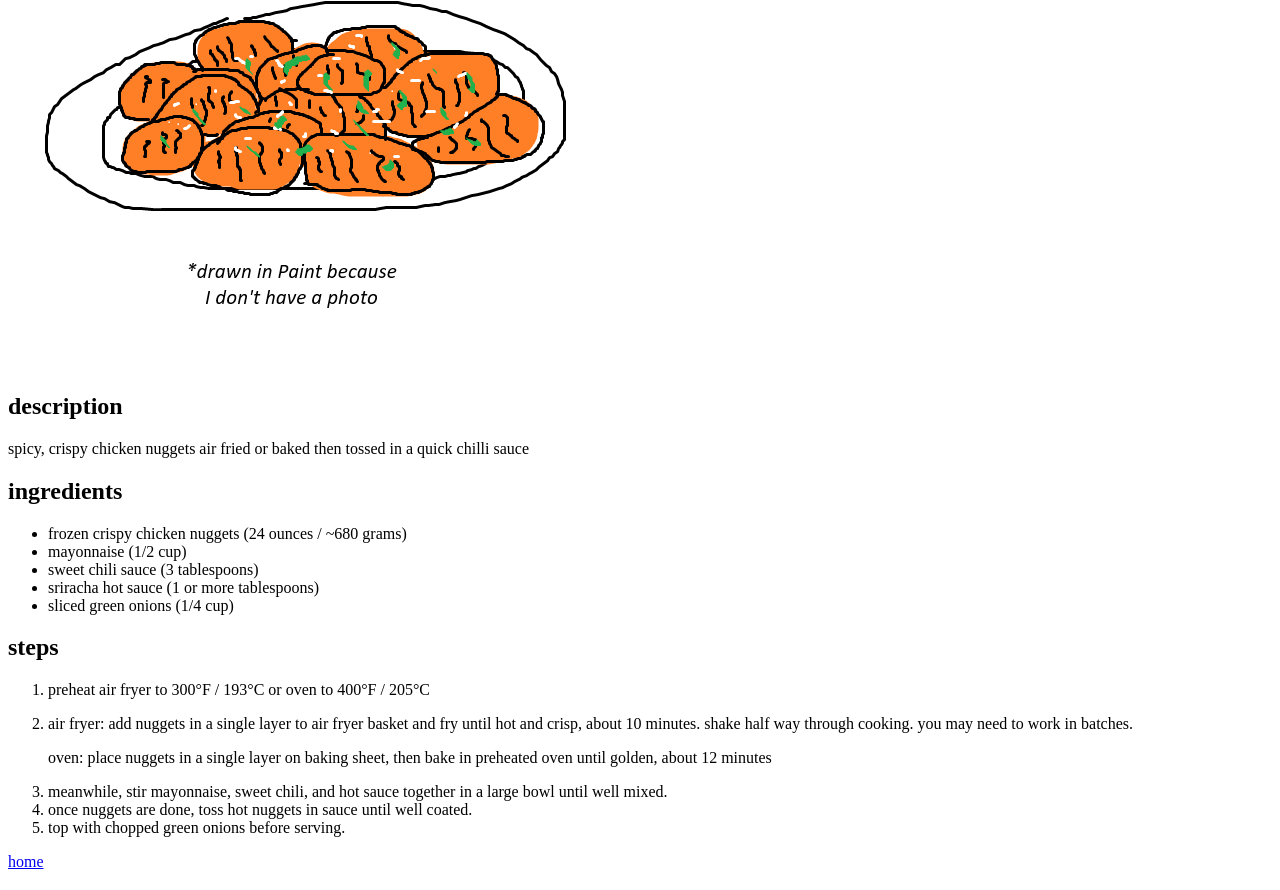
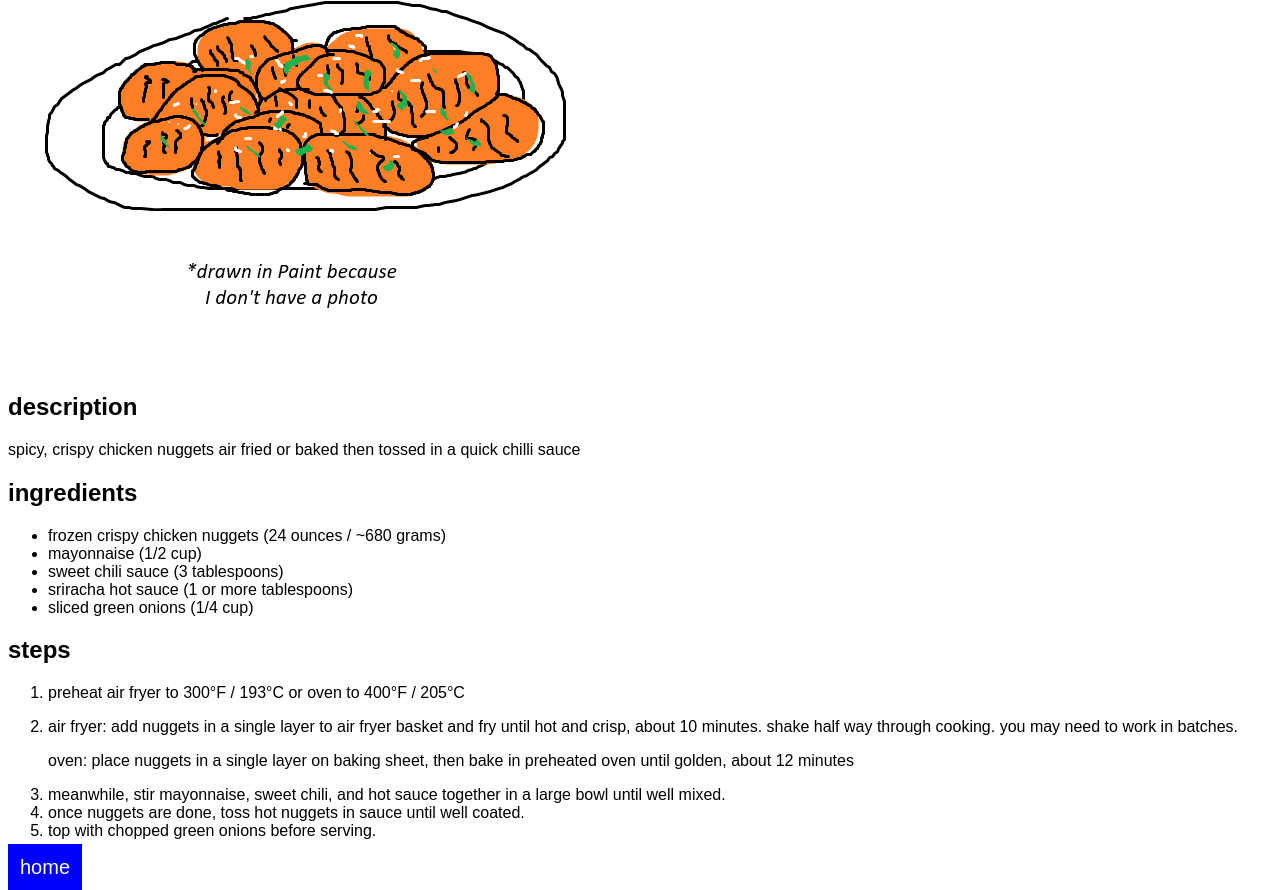
Before and after one commit to buysnoah/recipe-website, a plain HTML site: page recipes/bangbangchickenbites.html in a window 1280 px wide. Shown: the part 276-1166 px from the top of the page. Drawn offline with Linux system fonts and the light colour scheme.

Commit message:
Add stylesheet

```diff
--- a/recipes/bangbangchickenbites.html
+++ b/recipes/bangbangchickenbites.html
@@ -3,6 +3,7 @@
     <head>
         <meta charset="UTF-8">
         <title>recipes</title>
+        <link rel="stylesheet" href="../style.css">
     </head>
 
     <body>
--- /dev/null
+++ b/style.css
@@ -0,0 +1,11 @@
+body {
+    font-family: Arial, Helvetica, sans-serif;
+}
+
+a {
+    background-color: blue;
+    color: white;
+    font-size: 20px;
+    padding: 12px;
+    text-decoration: none;
+}
```
Also changed, not shown: index.html (+1 -0 lines).
